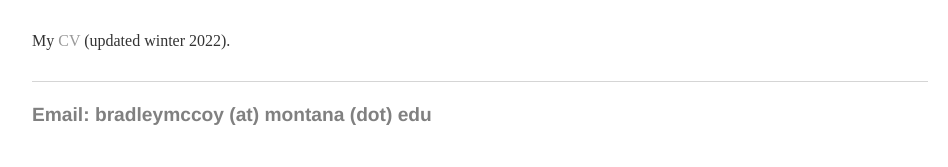
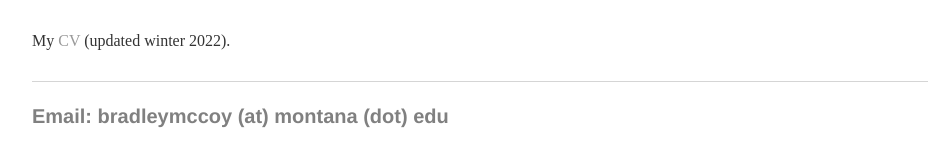
Before and after one commit to Brad-A-M/Brad-A-M.github.io, a Jekyll site: the page built from index.html, in a window 1280 px wide. Shown: the part 638-805 px from the top of the page, without its empty margins (160-1108 px from the left). Built offline with Jekyll 4.4.1, drawn with Linux system fonts in a browser that asks for light colours.

Commit message:
Update default.html

```diff
--- a/_layouts/default.html
+++ b/_layouts/default.html
@@ -22,7 +22,7 @@
 			</div><!-- /.container -->
 			<footer>
 	    		<ul>
-				<p style="color:gray;">Email: bradleymccoy (at) montana (dot) edu</p>
+				<p style="color:gray; font-size:20px;"">Email: bradleymccoy (at) montana (dot) edu</p>
 			</ul>
 			</footer>
 		</body>
```
